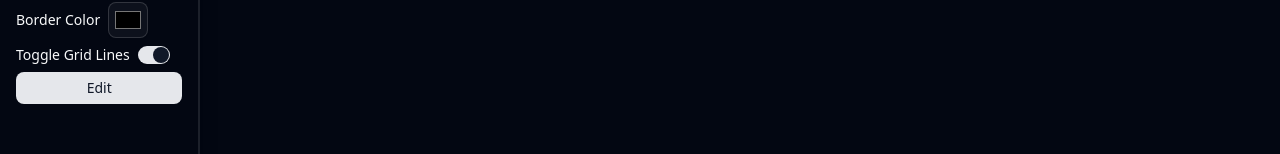
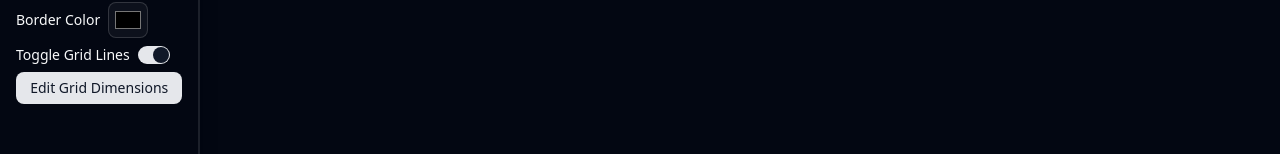
Before and after one commit to seangerrykelly/pixel-art-maker, a React (Vite) app: page / in a window 1280 px wide. Shown: the part 188-342 px from the top of the page. Built offline with nearby package versions, Linux system fonts and the light colour scheme.

Commit message:
chore: changed label of edit grid button and changed url to /bit-builder

```diff
--- a/src/components/EditGridModal.tsx
+++ b/src/components/EditGridModal.tsx
@@ -14,7 +14,7 @@ export const EditGridModal = ({ gridHeight, gridWidth, handleSubmit }: EditGridM
     return (
         <Dialog>
             <DialogTrigger asChild>
-            <Button size="sm">Edit</Button>
+            <Button size="sm">Edit Grid Dimensions</Button>
             </DialogTrigger>
             <DialogContent>
             <form className="grid gap-4" onSubmit={handleSubmit}>
--- a/src/components/PixelGrid.tsx
+++ b/src/components/PixelGrid.tsx
@@ -39,7 +39,7 @@ export const PixelGrid = ({ height, width, currentColor, backgroundColor, border
         }
 
         window.addEventListener('mouseup', handleMouseUp)
-        window.addEventListener('wheel', handleZoom)
+        window.addEventListener('wheel', handleZoom, { passive: false })
         return () => {
             window.removeEventListener('mouseup', handleMouseUp)
             window.removeEventListener('wheel', handleZoom)
--- a/vite.config.ts
+++ b/vite.config.ts
@@ -5,7 +5,7 @@ import react from '@vitejs/plugin-react'
 
 // https://vite.dev/config/
 export default defineConfig({
-  base: '/pixel-art-maker/',
+  base: '/bit-builder/',
   plugins: [
     react({
       babel: {
```
